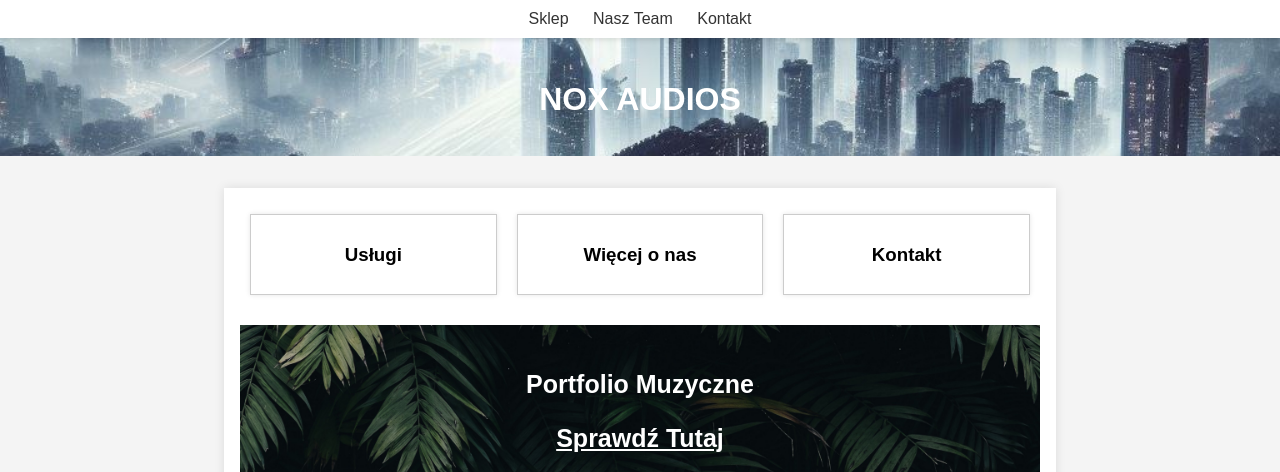
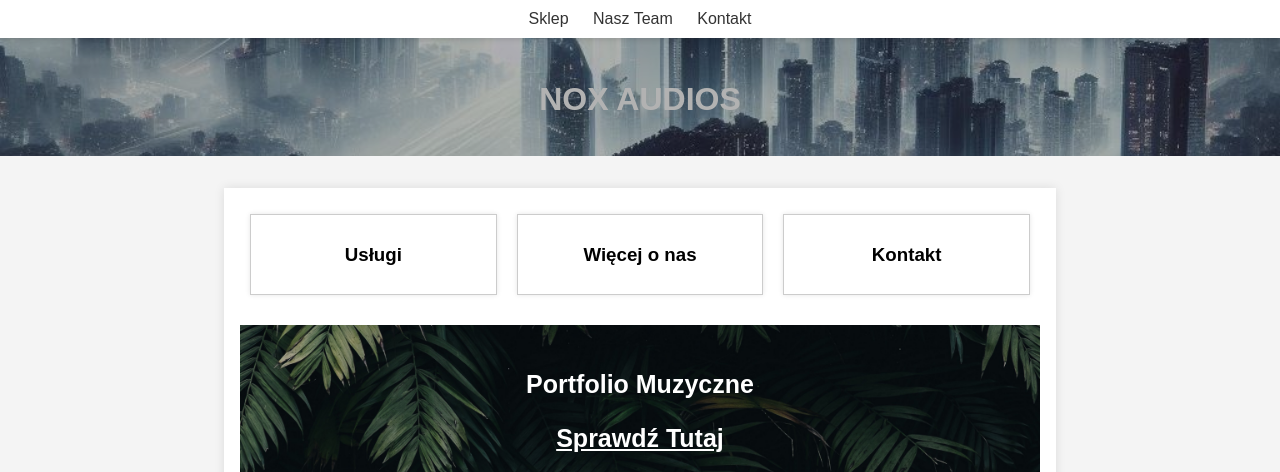
Before and after one commit to HexitRely/hexitrely.github.io, a PHP site: page / in a window 1280 px wide. Shown: the top 472 px of the page. Run offline with PHP 8.4, Linux system fonts and the light colour scheme; some web fonts are replaced.

Commit message:
Update styles.css

```diff
--- a/styles.css
+++ b/styles.css
@@ -9,11 +9,13 @@ body {
 
 header {
   background: url('header 2.webp') center/cover no-repeat;
+  filter: brightness(0.7); /* Adjust the brightness value as needed */
   color: #fff;
   padding: 1rem;
   text-align: center;
   padding-top: 60px;
 }
+
 
 section {
   max-width: 800px;
```
